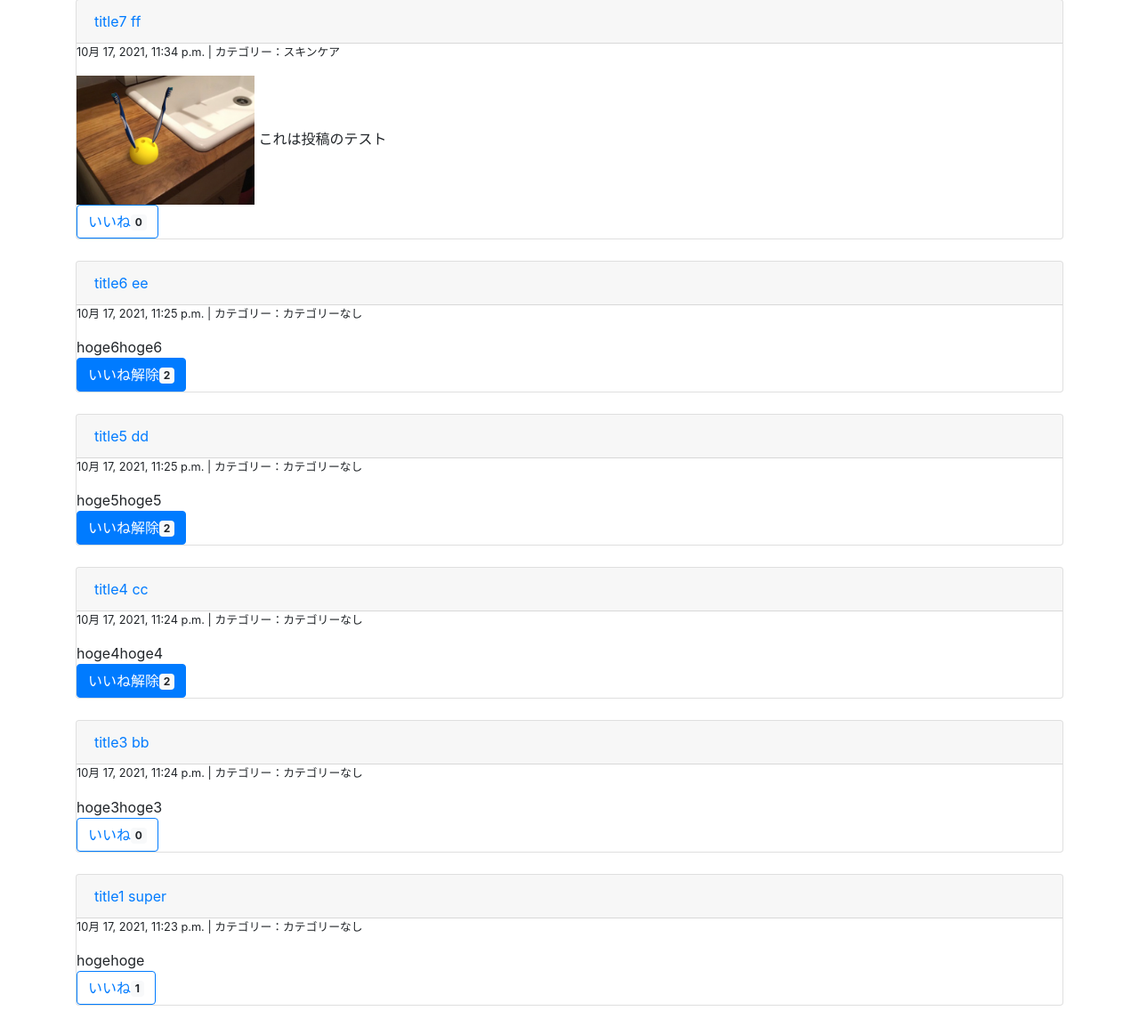
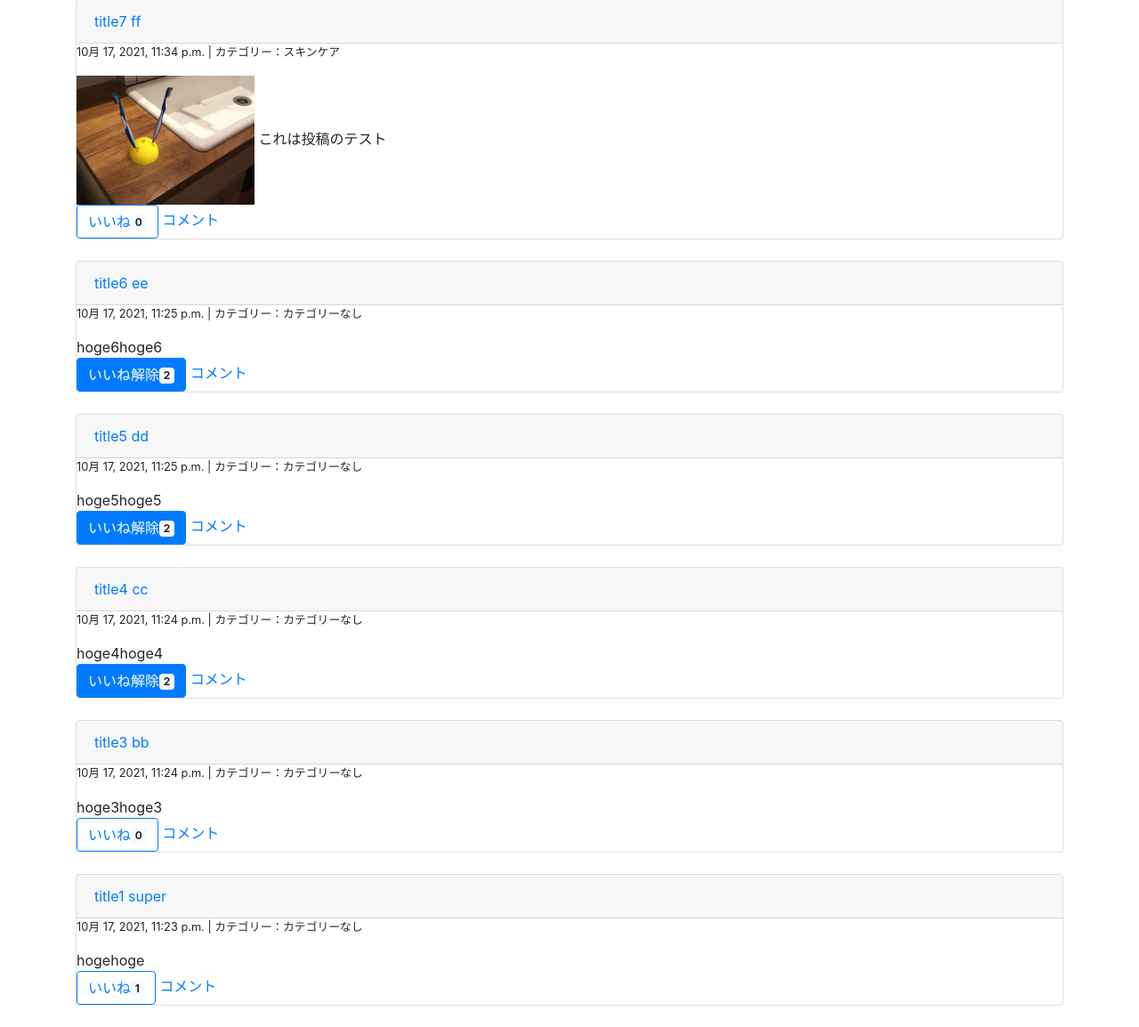
Before and after one commit to 1f101802780/MensNotion, a Django app: page / in a window 1280 px wide. Shown: the part 601-1755 px from the top of the page at 89% size. Run offline with Django 3.2, Linux system fonts and the light colour scheme; a user stored in the database is signed in; data comes from the database, SQL or seed files in the repository; both versions use the stored data as it was after the commit; some libraries are stand-ins or nearby versions.

Commit message:
コメントボタンの設置

```diff
--- a/groomings/templates/groomings/top.html
+++ b/groomings/templates/groomings/top.html
@@ -48,6 +48,9 @@
           <a href="{% url 'groomings:favorite' post.id %}" class="btn btn-outline-primary">いいね<span class="badge badge-light">{{ post | count_favo }}</span></a>
           {% endif %}
         {% endif %}
+        {% if user.is_authenticated %}
+        <a href = "{% url 'groomings:post_detail' post.id %}">コメント</a>
+        {% endif %}
       </div>
     </div>
     <br>
--- a/groomings/urls.py
+++ b/groomings/urls.py
@@ -22,4 +22,5 @@ urlpatterns = [
     path(r'followee/<int:user_id>/', views.followee, name='followee'), # フォローしてるユーザー一覧ページ
     path(r'follower/<int:user_id>/', views.follower, name='follower'), # フォロワーの一覧ページ
     path(r'favorite/<int:post_id>/', views.favorite, name='favorite'), # 投稿へのいいねあるいはいいねの取り消し用url
+    # 投稿へのコメント用url
 ]
```
Also changed, not shown: db.sqlite3, 1 other file.
